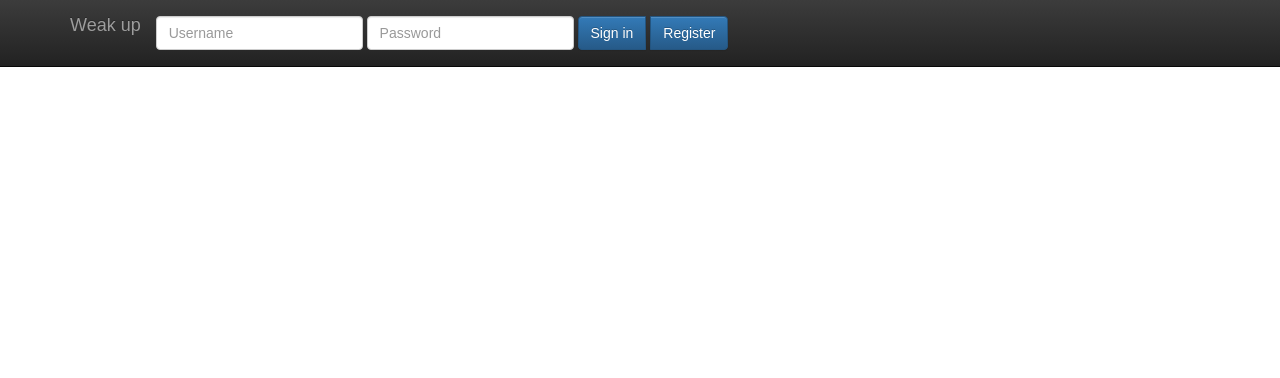
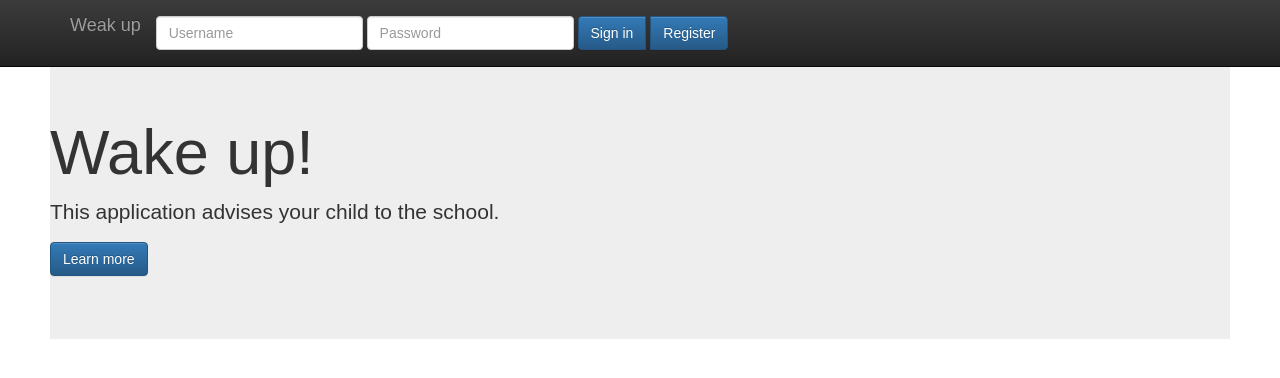
Before and after one commit to talehto/my-reminder-app-client, a React (Create React App) app: page / in a window 1280 px wide. Shown: the top 378 px of the page. Built offline with nearby package versions, Linux system fonts and the light colour scheme.

Commit message:
Added user's alarms tables

```diff
--- a/src/App.css
+++ b/src/App.css
@@ -31,3 +31,7 @@
 .StartMainPage {
   margin: 50px;
 }
+
+.UserNotes {
+  margin-top: 100px;
+}
--- a/src/App.js
+++ b/src/App.js
@@ -21,6 +21,7 @@ class App extends Component {
             	<Route path="/" component={Header}/>
           	</Switch>
         </Router>
+        <StartMainPage />
     </div>
     );
   }
--- a/src/StartMainPage.js
+++ b/src/StartMainPage.js
@@ -1,19 +1,41 @@
 import React, { Component } from 'react';
 import { Jumbotron, Button } from 'react-bootstrap';
+import { connect } from 'react-redux'
 import './App.css';
+import UserNotes from './UserNotes'
 
 class StartMainPage extends Component {
+
+    constructor(props) {
+        super(props);
+    }
+
     render() {
+      if (!this.props.userName) {
           return (
             <div className="StartMainPage">
               <Jumbotron>
                 <h1>Wake up!</h1>
-    			<p>This application gives instruction to get your child to school.</p>
+                <p>This application advises your child to the school.</p>
                 <p><Button bsStyle="primary">Learn more</Button></p>
               </Jumbotron>
         </div>
       );
+      }else{
+        return (
+          <div className="UserNotes">
+            <UserNotes />
+          </div>
+          );
       }
   }
+}
+//
 
-export default StartMainPage;
+const mapStateToProps = (state, ownProps) => {
+  return {
+    userName: state.get('userName')
+  }
+};
+
+export default connect(mapStateToProps)(StartMainPage);
```
Also changed, not shown: 1 other file (tests, documents, lock files or other folders). Lines whose indentation alone changed are shown as unchanged.
